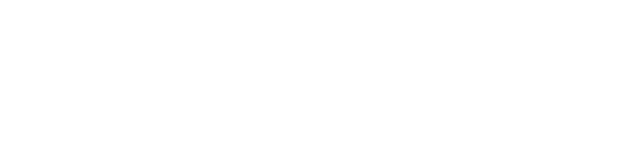
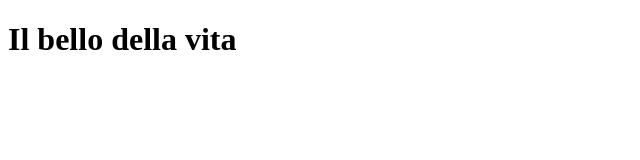
Before and after one commit to V1tale/test-1, a plain HTML site: page index.html in a window 1280 px wide. Shown: the whole page, without its empty margins (0-640 px from the left). Drawn offline with Linux system fonts and the light colour scheme.

Commit message:
Aggiunto h1

```diff
--- a/index.html
+++ b/index.html
@@ -7,6 +7,6 @@
     <title>Document</title>
 </head>
 <body>
-
+    <h1>Il bello della vita</h1>
 </body>
 </html>
```
